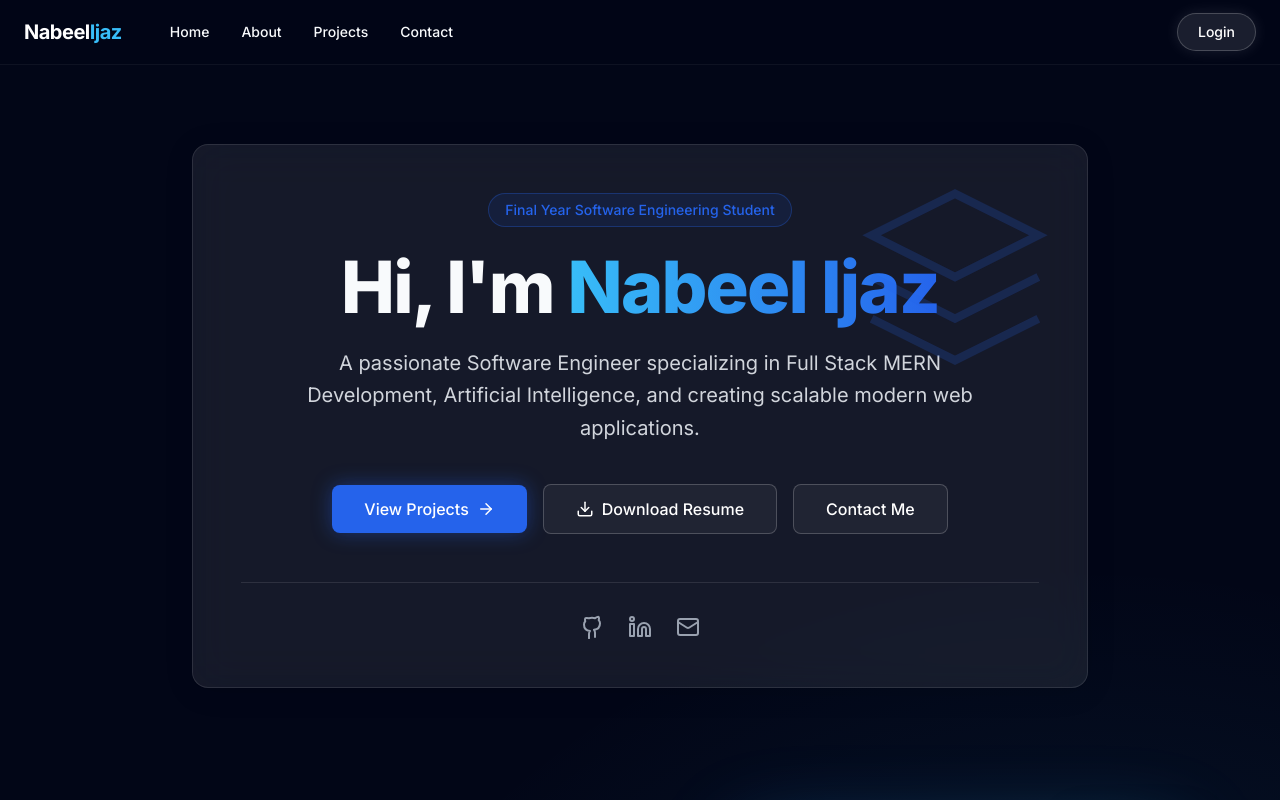
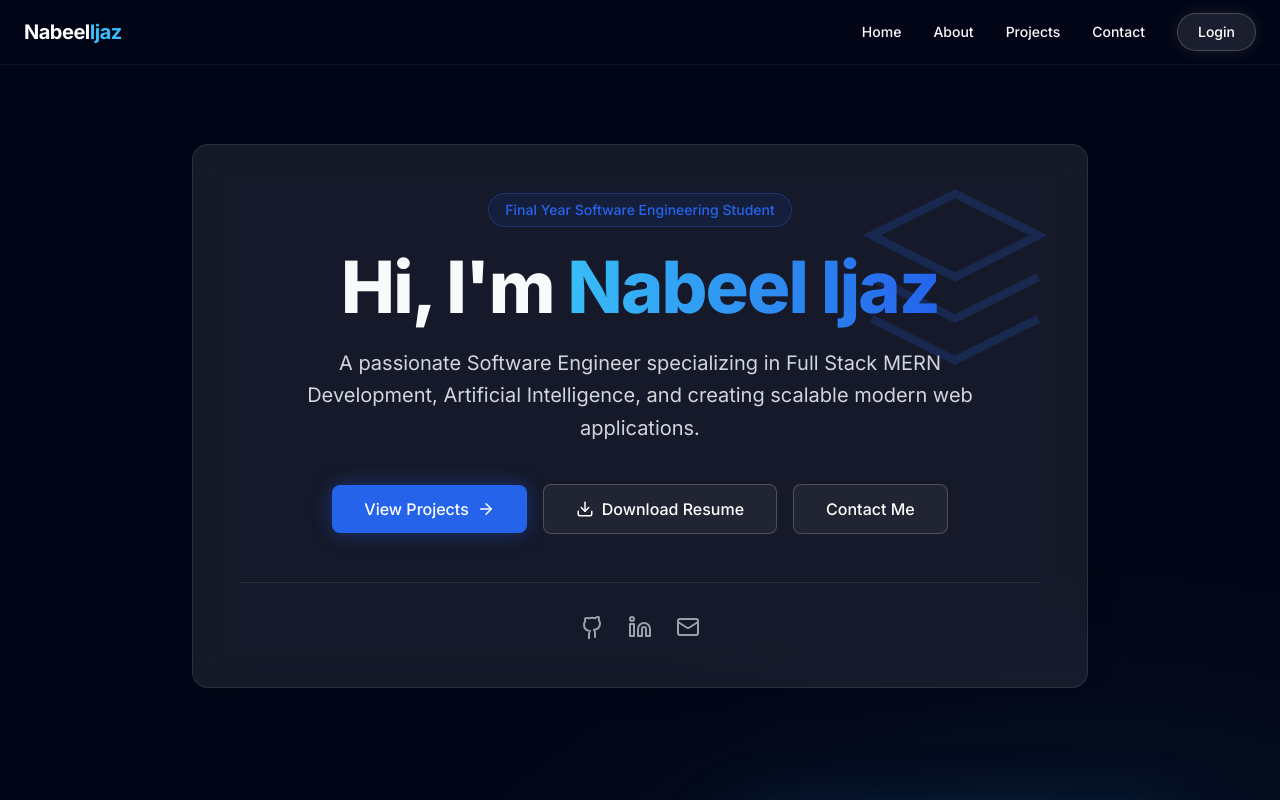
Before and after one commit to MeNabeel/Portfolio, a Next.js app: page / in a window 1280 px wide. Shown: the top 800 px of the page. Built offline with nearby package versions, Linux system fonts and the light colour scheme; no server answers.

Commit message:
style: move header nav to right side and fix structure

```diff
--- a/app/layout.tsx
+++ b/app/layout.tsx
@@ -21,17 +21,16 @@
       <body className={`${inter.className} antialiased`}>
         <header className="fixed top-0 w-full z-50 glass-panel">
           <div className="container mx-auto px-6 h-16 flex items-center justify-between">
-            <div className="flex items-center gap-12">
-              <Link href="/" className="text-xl font-bold tracking-tight text-white">
-                Nabeel<span className="text-accent">Ijaz</span>
-              </Link>
+            <Link href="/" className="text-xl font-bold tracking-tight text-white">
+              Nabeel<span className="text-accent">Ijaz</span>
+            </Link>
+            <div className="flex items-center gap-8">
               <nav className="hidden md:flex items-center gap-8 text-sm font-medium">
                 <Link href="/" className="hover:text-accent transition-colors">Home</Link>
                 <Link href="/about" className="hover:text-accent transition-colors">About</Link>
                 <Link href="/projects" className="hover:text-accent transition-colors">Projects</Link>
                 <Link href="/contact" className="hover:text-accent transition-colors">Contact</Link>
               </nav>
-            </div>
             <div className="flex items-center gap-4">
               <AuthButton />
               <div className="md:hidden text-white">
@@ -43,6 +42,7 @@
                 </svg>
               </div>
             </div>
+            </div>
           </div>
         </header>
         <main className="pt-24 pb-16 min-h-screen container mx-auto px-6">
```
